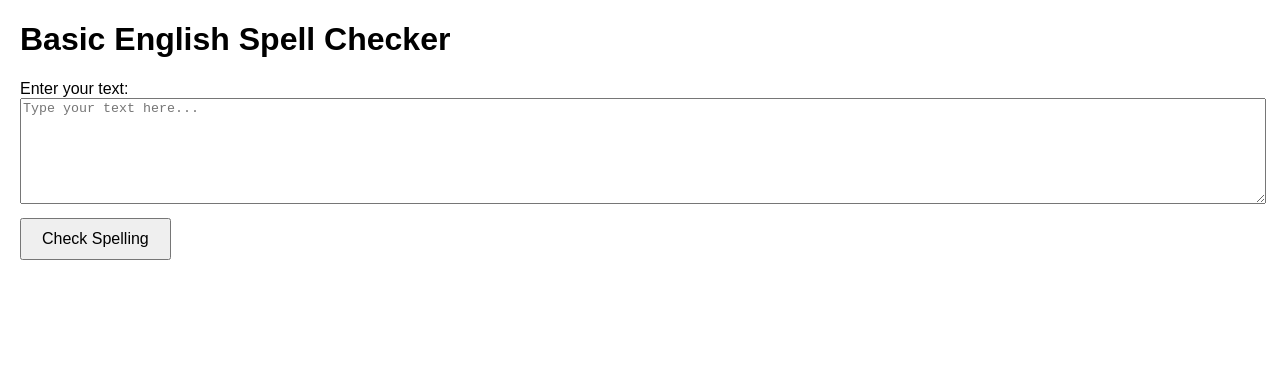
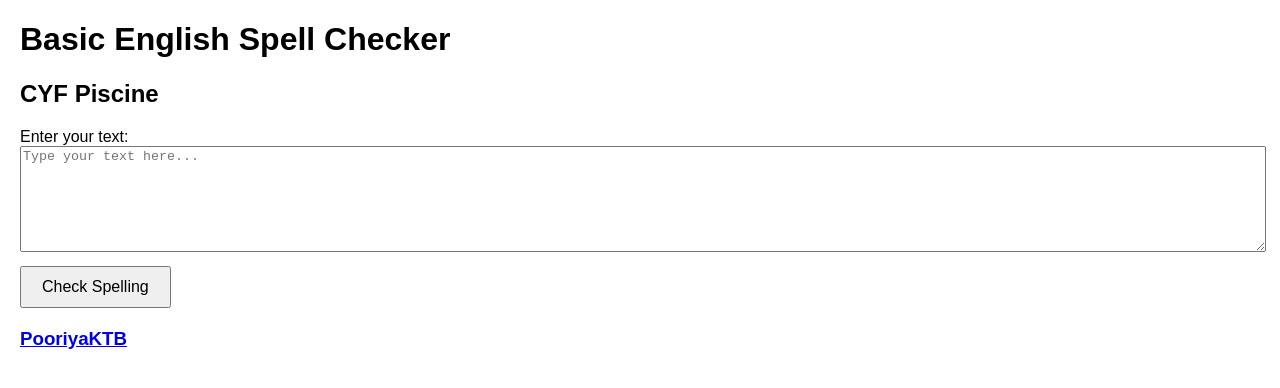
Before and after one commit to PooriyaKTB/Spell-Checker, a plain HTML site: page index.html in a window 1280 px wide. Drawn offline with Linux system fonts and the light colour scheme.

Commit message:
index.html improved

```diff
--- a/index.html
+++ b/index.html
@@ -11,10 +11,18 @@
         <script defer type="module" src="script.js"></script>
     </head>
     <body>
-        <h1>Basic English Spell Checker</h1>
-        <label for="input-text">Enter your text:</label>
-        <textarea id="input-text" placeholder="Type your text here..." aria-label="Text input for spell checking"></textarea>
-        <button id="spell-check-button" aria-label="Check spelling">Check Spelling</button>
-        <div class="message" id="message"></div>
+        <header>
+            <h1>Basic English Spell Checker</h1>
+            <h2>CYF Piscine</h2>
+        </header>
+        <main>
+            <label for="input-text">Enter your text:</label>
+            <textarea id="input-text" placeholder="Type your text here..." aria-label="Text input for spell checking"></textarea>
+            <button id="spell-check-button" class="btn" aria-label="Check spelling">Check Spelling</button>
+            <div class="message" id="message"></div>
+        </main>
+        <footer>
+            <h3><a href="https://github.com/PooriyaKTB" target="_blank">PooriyaKTB</a></h3>
+        </footer>
     </body>
 </html>
```
